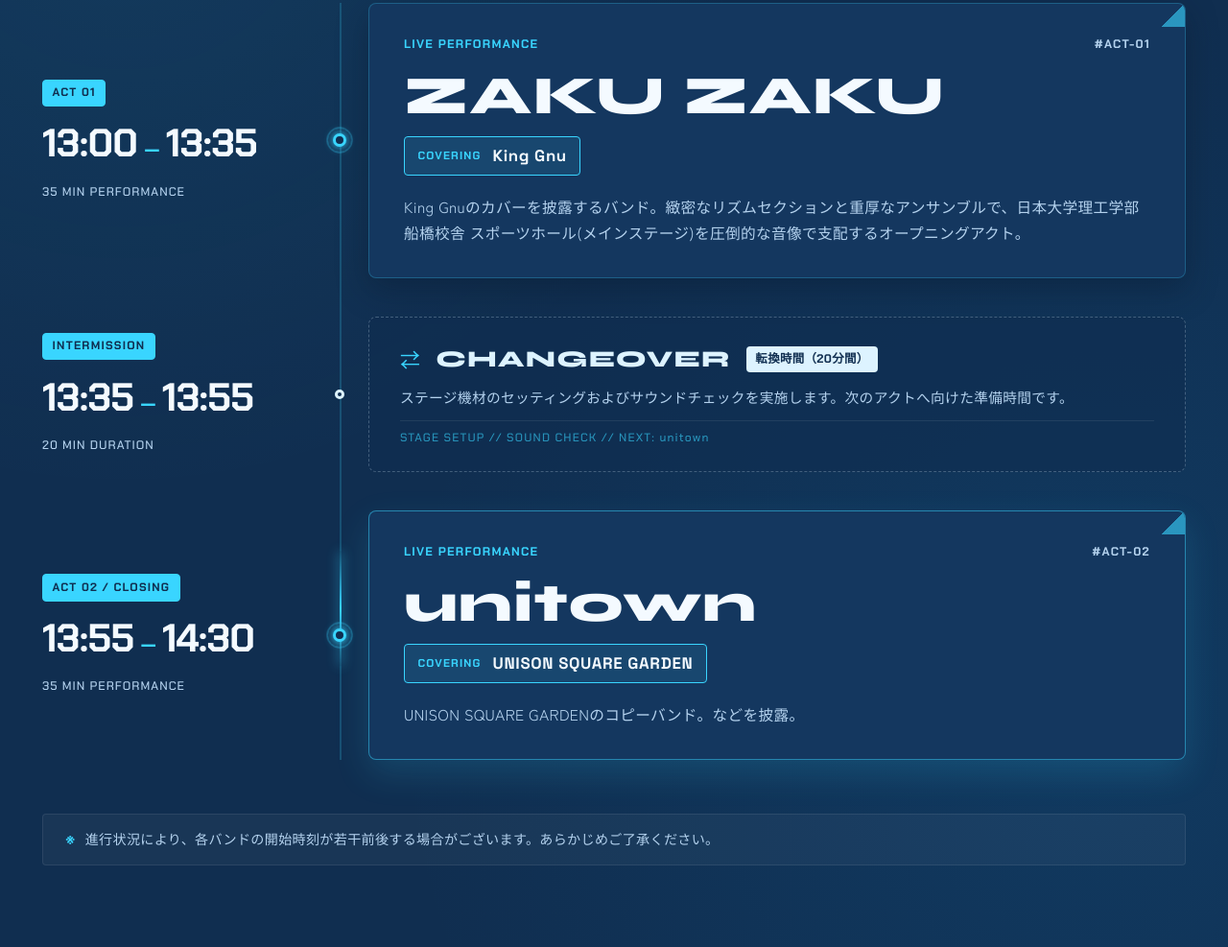
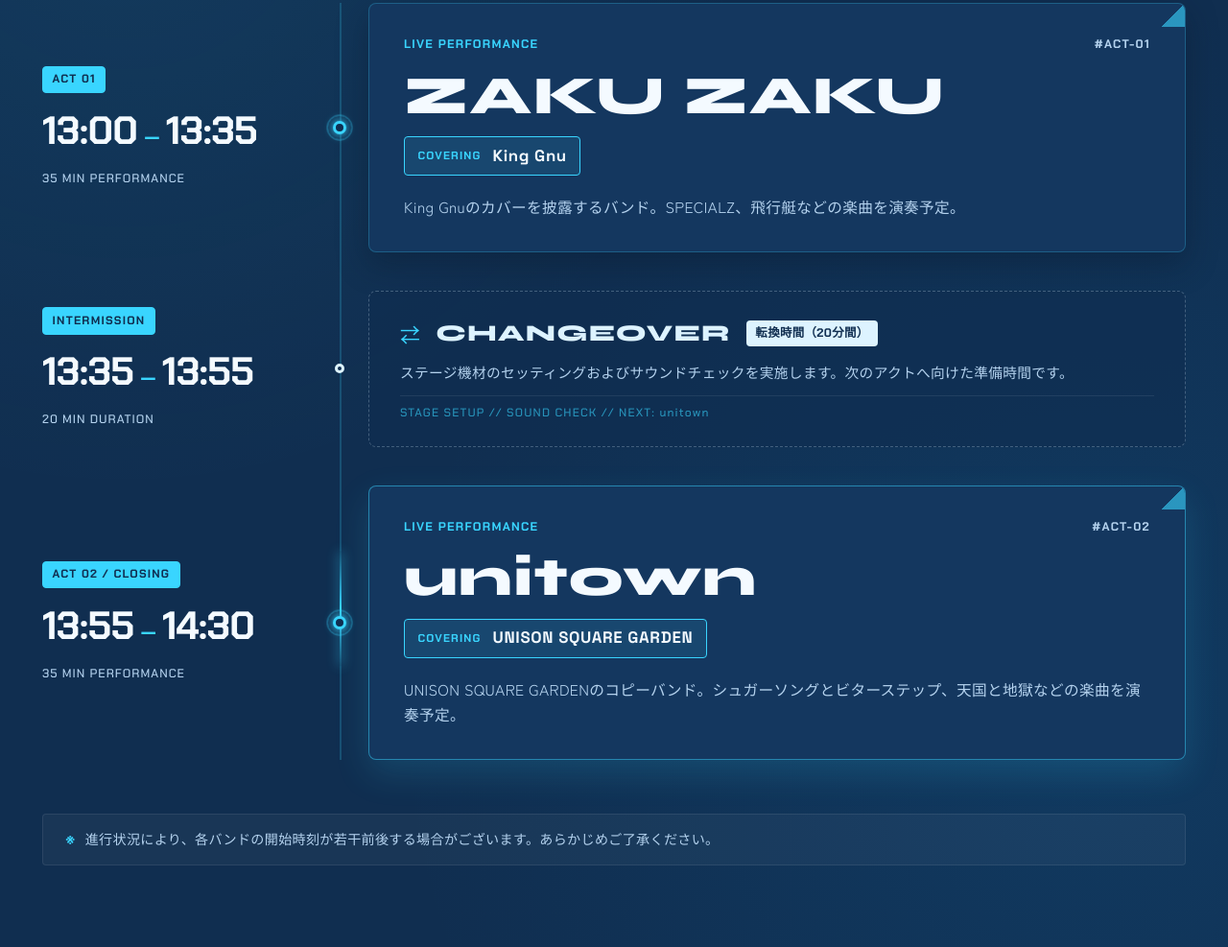
Before and after one commit to Gnukun/genon-bunkasai2026, a website: page index.html in a window 1280 px wide. Shown: the part 1296-2283 px from the top of the page at 96% size. Drawn offline with Linux system fonts and the light colour scheme.

Commit message:
Update website

```diff
--- a/index.html
+++ b/index.html
@@ -218,7 +218,7 @@
                   <span class="spec-artist">King Gnu</span>
                 </div>
                 <p class="slot-description">
-                  King Gnuのカバーを披露するバンド。緻密なリズムセクションと重厚なアンサンブルで、日本大学理工学部 船橋校舎 スポーツホール(メインステージ)を圧倒的な音像で支配するオープニングアクト。
+                  King Gnuのカバーを披露するバンド。SPECIALZ、飛行艇などの楽曲を演奏予定。
                 </p>
                 <div class="card-corner-decor" aria-hidden="true"></div>
               </div>
@@ -287,7 +287,7 @@
                   <span class="spec-artist">UNISON SQUARE GARDEN</span>
                 </div>
                 <p class="slot-description">
-                  UNISON SQUARE GARDENのコピーバンド。などを披露。
+                  UNISON SQUARE GARDENのコピーバンド。シュガーソングとビターステップ、天国と地獄などの楽曲を演奏予定。
                 </p>
                 <div class="card-corner-decor" aria-hidden="true"></div>
               </div>
```
Also changed, not shown: 1 other file.
